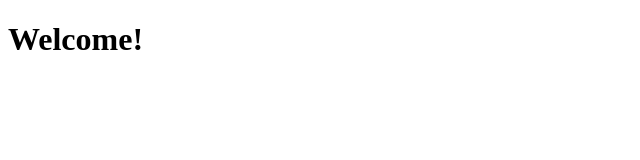
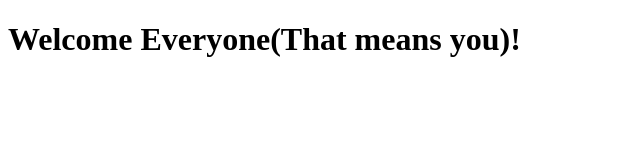
Before and after one commit to W0401389/W0401389.github.io, a plain HTML site: page Labs/Lab0/index.html in a window 1280 px wide. Shown: the whole page, without its empty margins (0-640 px from the left). Drawn offline with Linux system fonts and the light colour scheme.

Commit message:
Welcome messgae changed

```diff
--- a/Labs/Lab0/index.html
+++ b/Labs/Lab0/index.html
@@ -5,6 +5,6 @@
     <title>My first page</title>
 </head>
 <body>
-    <div><h1>Welcome!</h1></div>
+    <div><h1>Welcome Everyone(That means you)!</h1></div>
 </body>
 </html>
```
